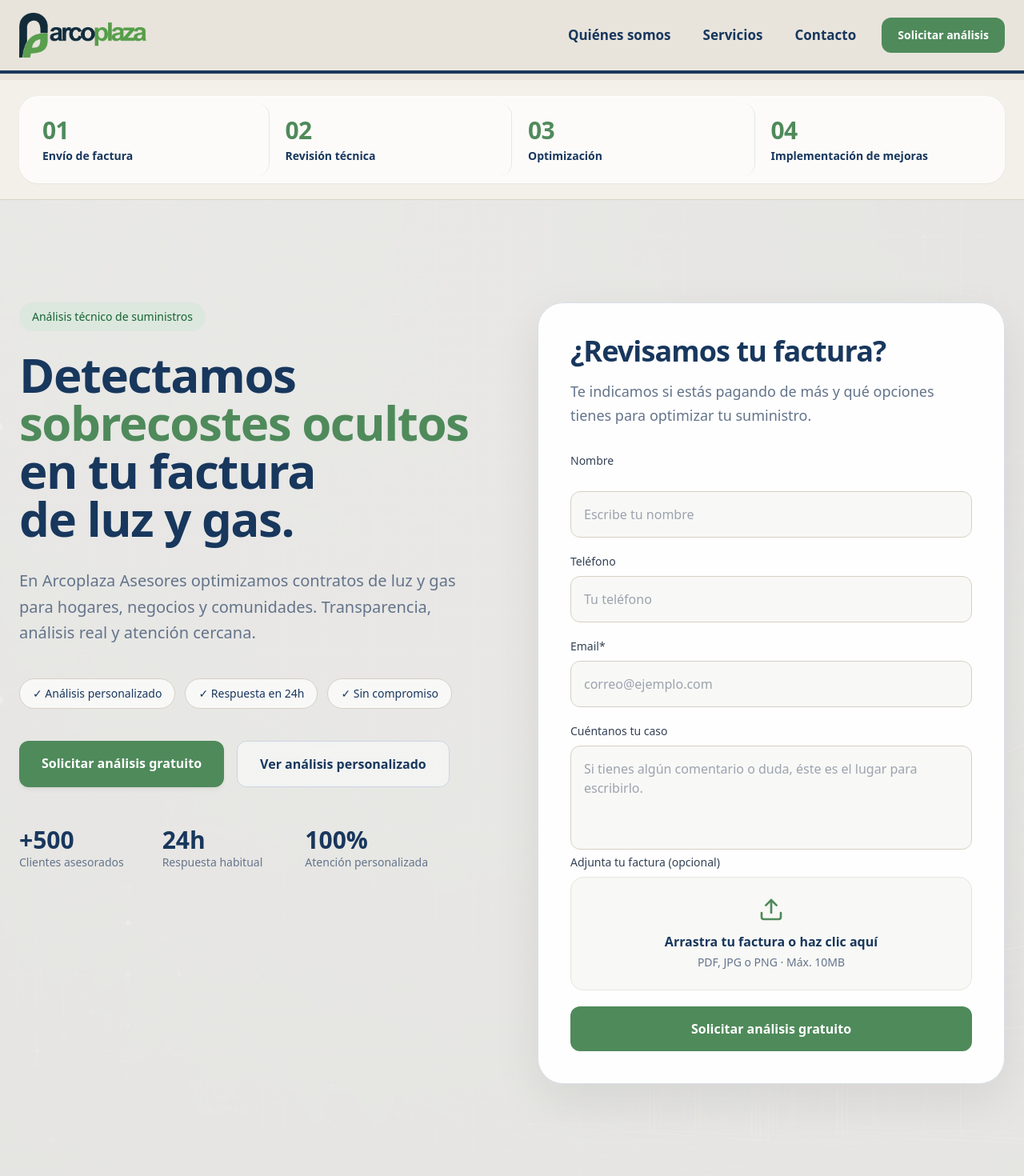
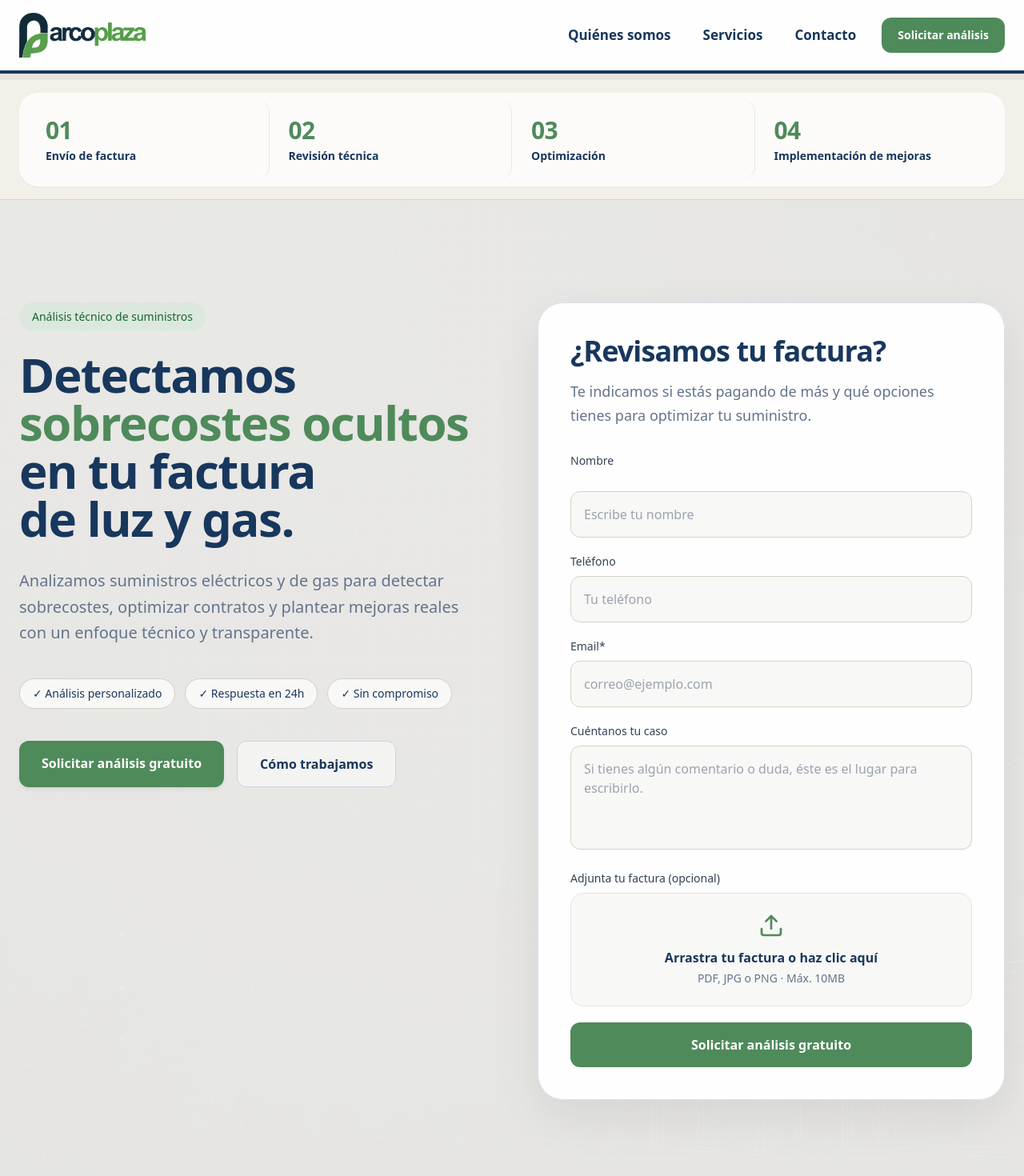
Before and after one commit to albatrosh-jpeg/arcoplaza-web, a React (Vite) app: page / in a window 1280 px wide. Shown: the top 1470 px of the page at 80% size. Built offline with nearby package versions, Linux system fonts and the light colour scheme.

Commit message:
Fix hero layout and form structure

```diff
--- a/src/App.jsx
+++ b/src/App.jsx
@@ -225,7 +225,7 @@ const services = [
   return (
     <div className="min-h-screen bg-[#e8e4dc] text-corporate font-sans">
       {/* NAVBAR */}
-    <header className="sticky top-0 z-50 backdrop-blur bg-[#e8e4dc]/95 border-b-4 border-corporate shadow-sm">
+    <header className="sticky top-0 z-50 backdrop-blur bg-[#ffffff]/95 border-b-4 border-corporate shadow-sm">
   <div className="max-w-7xl mx-auto px-6 py-4 flex items-center">
 
     <div className="flex items-center">
@@ -259,7 +259,7 @@ const services = [
 </header>
 <section className="bg-[#f3f0ea] border-b border-[#d7d0c4]">
 
-  <div className="max-w-7xl mx-auto px-6 py-5 mt-2">
+  <div className="max-w-7xl mx-auto px-6 py-4 mt-2">
 
     <div className="grid grid-cols-2 lg:grid-cols-4 bg-white/70 backdrop-blur-sm border border-white/70 rounded-3xl p-2 shadow-sm">
 
@@ -272,7 +272,7 @@ const services = [
 
         <div
           key={step}
-          className={`group rounded-2xl px-5 py-4 hover:bg-[#f6f6f3] transition-all duration-300 ${
+          className={`group rounded-2xl px-6 py-5 hover:bg-[#f6f6f3] transition-all duration-300 ${
   index !== 3 ? 'lg:border-r border-[#e5e7eb]' : ''
 }`}
         >
@@ -309,7 +309,10 @@ const services = [
   />
 
   <div className="relative max-w-7xl mx-auto px-6 py-24 lg:py-32 grid lg:grid-cols-2 gap-16 items-start">
+
+    {/* COLUMNA IZQUIERDA */}
     <div>
+
       <div className="inline-flex items-center gap-2 bg-corporateGreen-light text-green-800 px-4 py-2 rounded-full text-sm font-medium mb-6">
         Análisis técnico de suministros
       </div>
@@ -321,9 +324,10 @@ const services = [
       </h1>
 
       <p className="text-xl text-slate-500 leading-relaxed max-w-xl mb-10">
-              En Arcoplaza Asesores optimizamos contratos de luz y gas para hogares,
-              negocios y comunidades. Transparencia, análisis real y atención cercana.
+        Analizamos suministros eléctricos y de gas para detectar sobrecostes,
+        optimizar contratos y plantear mejoras reales con un enfoque técnico y transparente.
       </p>
+
       <div className="flex flex-wrap gap-3 mb-10">
 
         <div className="bg-white/70 backdrop-blur border border-[#d7d0c4] px-4 py-2 rounded-full text-sm font-medium text-corporate">
@@ -339,6 +343,7 @@ const services = [
         </div>
 
       </div>
+
       <div className="flex flex-col sm:flex-row gap-4">
 
         <a
@@ -352,33 +357,19 @@ const services = [
           href="#formulario"
           className="border border-slate-300 hover:border-slate-500 bg-white/50 backdrop-blur transition-colors px-7 py-4 rounded-xl font-semibold text-center"
         >
-  Ver análisis personalizado
+          Cómo trabajamos
         </a>
 
       </div>
 
-            <div className="mt-12 grid grid-cols-3 gap-6 max-w-lg">
-              <div>
-                <div className="text-3xl font-black text-corporate">+500</div>
-                <div className="text-slate-500 text-sm">Clientes asesorados</div>
     </div>
 
-              <div>
-                <div className="text-3xl font-black text-corporate">24h</div>
-                <div className="text-slate-500 text-sm">Respuesta habitual</div>
-              </div>
-
-              <div>
-                <div className="text-3xl font-black text-corporate">100%</div>
-                <div className="text-slate-500 text-sm">Atención personalizada</div>
-              </div>
-            </div>
-             </div>
-
+    {/* FORMULARIO */}
     <div
       id="formulario"
       className="bg-white/95 backdrop-blur-xl rounded-[32px] border border-[#d9dfe6] p-8 lg:p-10 shadow-[0_20px_60px_rgba(0,0,0,0.08)]"
     >
+
       <div className="mb-8">
         <div className="text-4xl font-black tracking-tight text-corporate mb-4">
           ¿Revisamos tu factura?
@@ -393,6 +384,7 @@ const services = [
         onSubmit={handleSubmit}
         className="space-y-5"
       >
+
         <div>
           <label className="block text-sm font-medium mb-2 text-slate-700">
             Nombre
@@ -432,19 +424,24 @@ const services = [
             className="w-full bg-[#f8f8f6] border border-[#d7d0c4] rounded-xl px-4 py-4 outline-none focus:border-corporateGreen transition-colors"
           />
         </div>
+
         <div>
+
           <label className="block text-sm font-medium mb-2 text-slate-700">
             Cuéntanos tu caso
           </label>
+
           <textarea
             name="comentario"
             rows="4"
             placeholder="Si tienes algún comentario o duda, éste es el lugar para escribirlo."
             className="w-full bg-[#f8f8f6] border border-[#d7d0c4] rounded-xl px-4 py-4 outline-none focus:border-corporateGreen transition-colors resize-none"
           />
-  <label className="block text-sm font-medium mb-2 text-slate-700">
+
+          <label className="block text-sm font-medium mb-2 mt-5 text-slate-700">
             Adjunta tu factura (opcional)
           </label>
+
           <label className="block">
 
             <div className="bg-[#f8f8f6] border border-[#e7e4dd] hover:border-corporateGreen hover:bg-white transition-colors rounded-2xl p-6 text-center cursor-pointer">
@@ -458,6 +455,7 @@ Adjunta tu factura (opcional)
               <div className="text-sm text-slate-500">
                 PDF, JPG o PNG · Máx. 10MB
               </div>
+
               {fileName && (
                 <div className="mt-3 text-sm text-corporate font-semibold">
                   ✓ Factura adjuntada: {fileName}
@@ -475,6 +473,7 @@ Adjunta tu factura (opcional)
                   }
                 }}
               />
+
             </div>
 
           </label>
@@ -500,6 +499,7 @@ Adjunta tu factura (opcional)
             : 'Solicitar análisis gratuito'}
 
         </button>
+
         {success && (
           <div className="text-corporate text-sm font-medium">
             Solicitud enviada correctamente.
@@ -511,11 +511,13 @@ Adjunta tu factura (opcional)
             Ha ocurrido un error. Inténtalo de nuevo.
           </div>
         )}
+
       </form>
 
     </div>
 
   </div>
+
 </section>
 
       {/* QUIÉNES SOMOS */}
```
Lines whose indentation alone changed are shown as unchanged.
